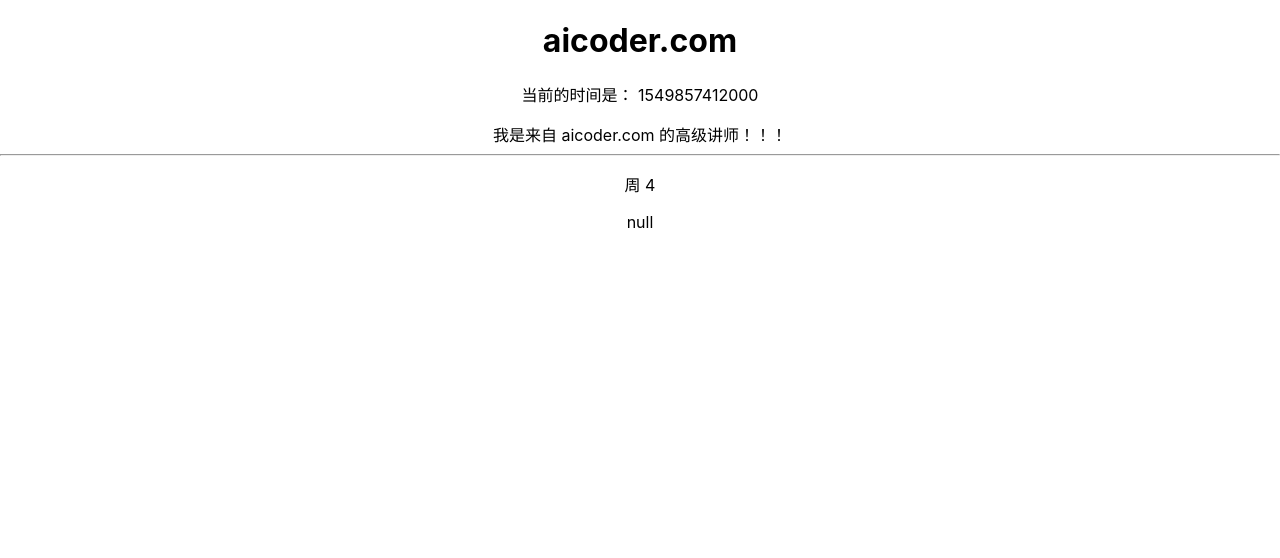
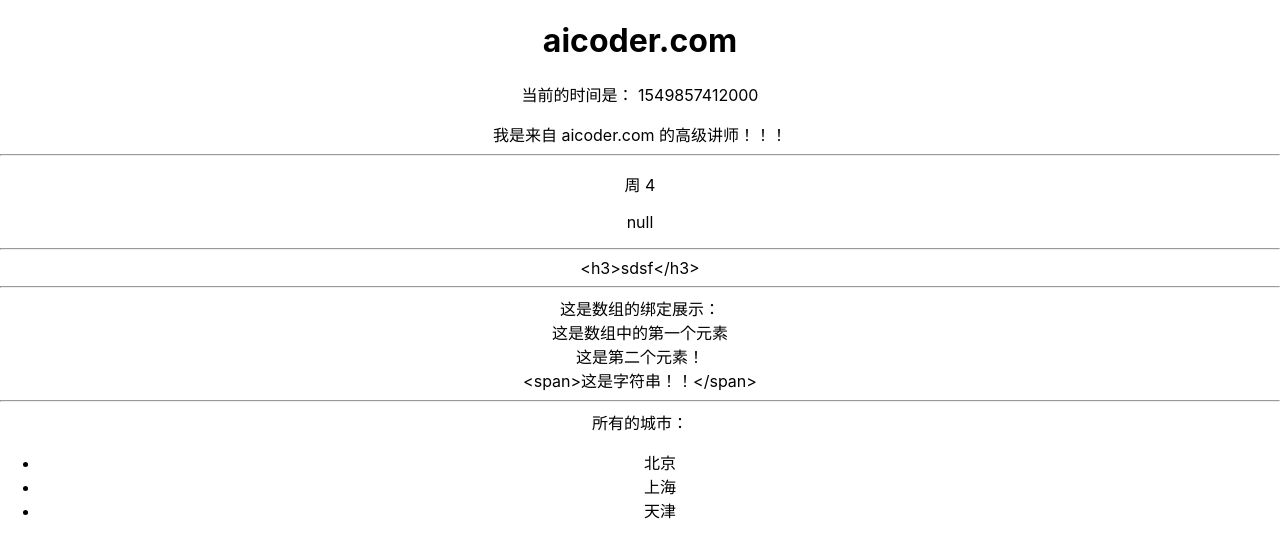
Before and after one commit to malun666/reactdemos, a React (Create React App) app: page / in a window 1280 px wide. Shown: the top 558 px of the page. Built offline with nearby package versions, Linux system fonts and the light colour scheme.

Commit message:
added the jsx demos

```diff
--- a/src/App.js
+++ b/src/App.js
@@ -5,6 +5,8 @@
 // 1. 简单数据绑定(jsx语法)
 // 2. 属性也可以进行绑定
 // 3. {}中可以执行任何的js代码：三元运算， 函数调用等...
+// 4. jsx防注入
+// 5. 怎么把一个数组直接显示在页面上
 
 const date = Date.now();
 const element = (
@@ -15,6 +17,14 @@
 
 const pId = 'aicoder';
 const num = 7;
+const dElement = '<h3>sdsf</h3>';
+const arr = [
+  <div>这是数组中的第一个元素</div>,
+  <div>这是第二个元素！</div>,
+  '<span>这是字符串！！</span>'
+];
+
+const arrCities = [ '北京', '上海', '天津'];
 
 class App extends Component {
 
@@ -37,6 +47,28 @@
         <hr/>
         <p>{ this.getDay(333) }</p>
         <p> { num > 8 ? 'hi,aicoder' : 'null'}</p>
+        <hr/>
+        <div>
+          { dElement }
+        </div>
+        <hr/>
+        <div>
+          这是数组的绑定展示：
+          { arr }
+        </div>
+        <hr/>
+        <div>
+          所有的城市：
+          <ul>
+            {
+              arrCities.map(item => {
+                return (
+                  <li> { item } </li>
+                );
+              })
+            }
+          </ul>
+        </div>
       </div>
     );
   }
```
